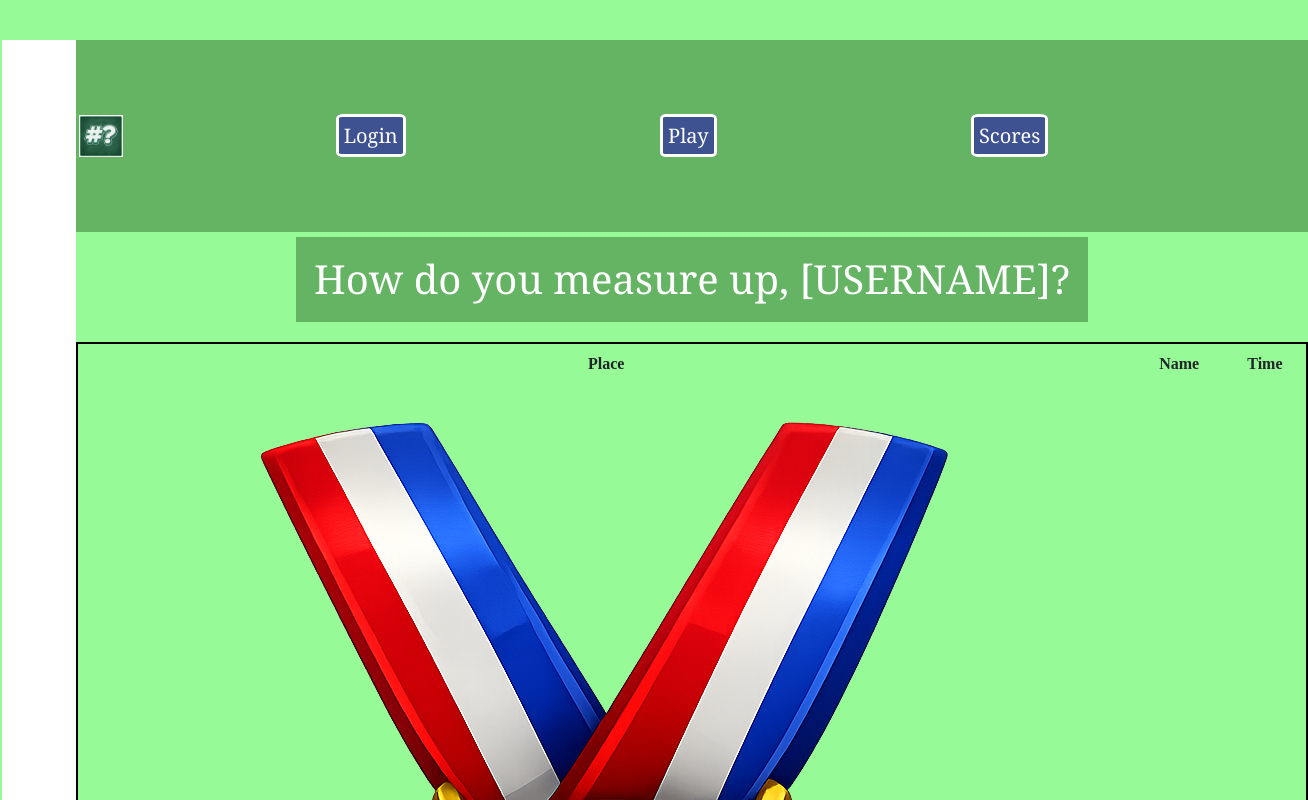
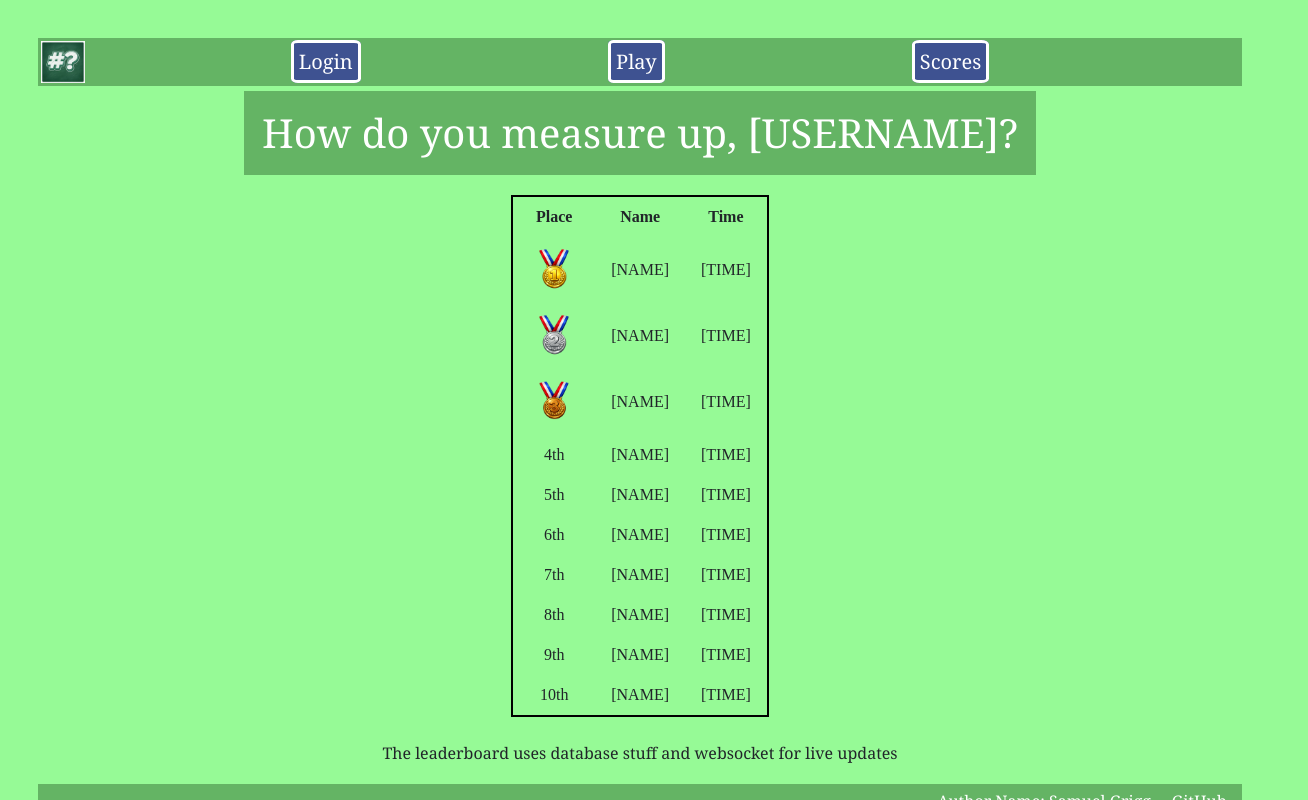
Before and after one commit to SamGrigg04/startup, a React (Vite) app: page /scores in a window 1280 px wide. Shown: the top 800 px of the page, 1308 px wide, since content can reach past the window. Built offline with nearby package versions, Linux system fonts and the light colour scheme; a web font is replaced by a local one.

Commit message:
added rules for the new images

```diff
--- a/src/app.css
+++ b/src/app.css
@@ -4,7 +4,6 @@
 }
 
 html {
-    padding: 2px;
     background-color: rgb(150, 250, 150);
 }
 
@@ -16,6 +15,11 @@ html {
     "footer";
     grid-template-rows: auto 90% auto;
     min-height: 97vh;
+}
+
+#root {
+    background-color: rgb(150, 250, 150);
+    margin: 0px;
 }
 
 header {
@@ -54,7 +58,7 @@ nav a:hover, #login-btn:hover, #create-acc:hover, #guess-btn:hover {
     color: rgb(255, 255, 255);
 }
 
-#logo {
+#logo, #medal {
     grid-area: "logo";
     height: auto;
     max-width: 50px;
```
